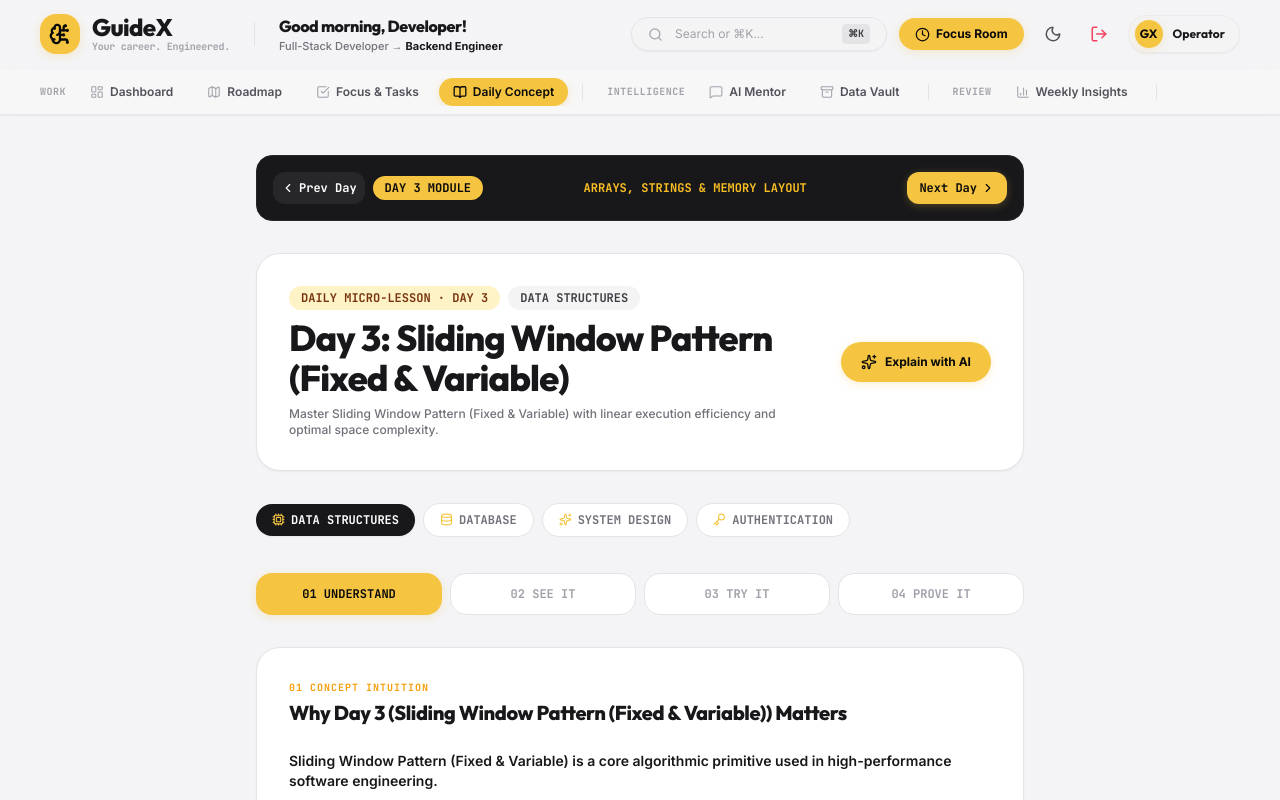
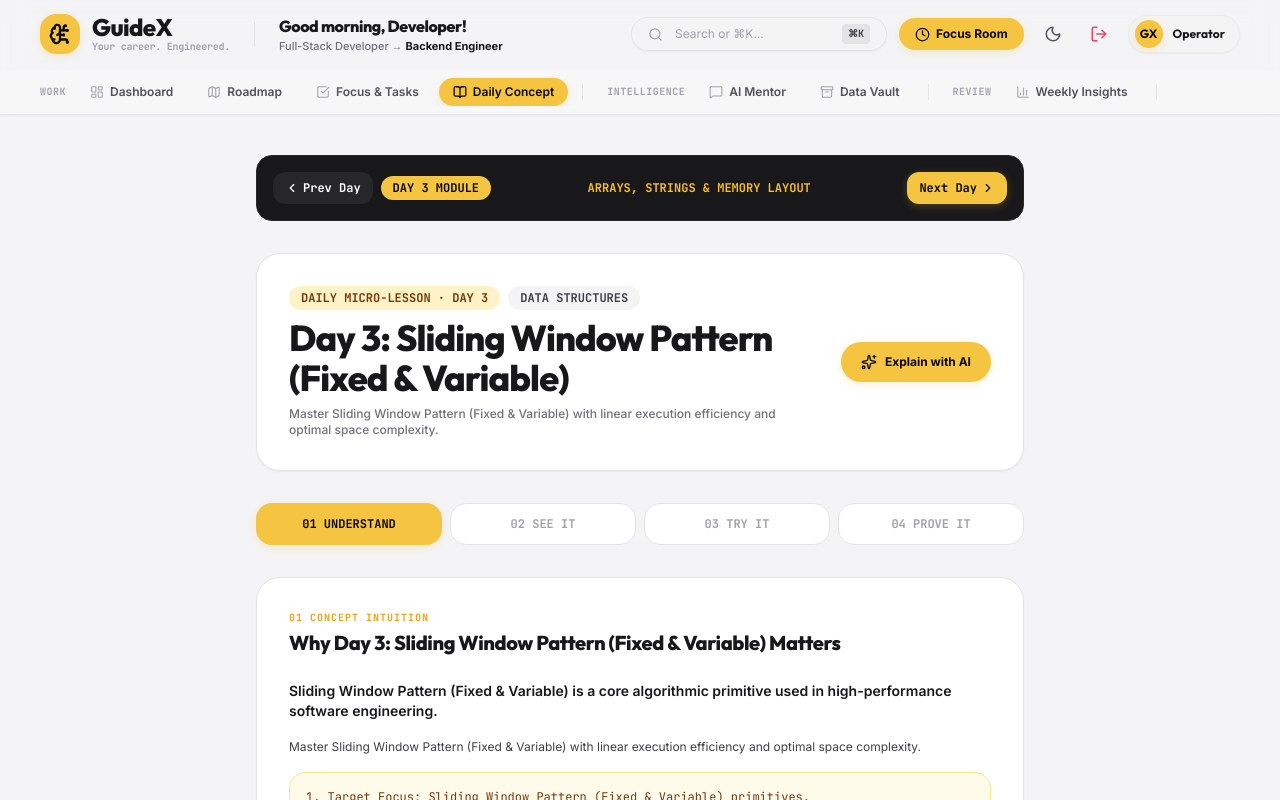
Before and after one commit to Hamz-24/GDX, a React (Vite) app in the folder client/: page /concept in a window 1280 px wide. Shown: the top 800 px of the page. Built offline with nearby package versions, Linux system fonts and the light colour scheme.

Commit message:
fix: locked DailyConcept to user active goal, removed redundant domain switcher chips, and fixed title typography formatting

```diff
--- a/client/src/pages/DailyConcept.jsx
+++ b/client/src/pages/DailyConcept.jsx
@@ -1,14 +1,8 @@
 import { useState, useEffect } from 'react';
 import { Play, Sparkles, CheckCircle2, ArrowRight, BookOpen, Clock, ShieldCheck, Database, Cpu, Key, ChevronLeft, ChevronRight } from 'lucide-react';
 import { useNavigate, useLocation } from 'react-router-dom';
-import { USER_PROFILE, CORE_GOALS, generatePersonalizedRoadmap } from '../constants/userProfile';
-
-const STEPS = [
-  { num: 1, key: 'understand', label: '01 UNDERSTAND' },
-  { num: 2, key: 'see',        label: '02 SEE IT' },
-  { num: 3, key: 'try',        label: '03 TRY IT' },
-  { num: 4, key: 'prove',      label: '04 PROVE IT' },
-];
+import { USER_PROFILE, generatePersonalizedRoadmap } from '../constants/userProfile';
+import { useAuth } from '../context/AuthContext';
 
 /**
  * Dynamic Concept Generator for ANY Day and ANY Domain
@@ -16,21 +10,20 @@ const STEPS = [
 function getConceptForDayAndDomain(domainName, dayNum) {
   const roadmapWeeks = generatePersonalizedRoadmap(domainName, 4, 'Basic / Beginner');
 
-  // Find topic matching dayNum across roadmap
-  let foundTopic = `Day ${dayNum} Core Module`;
+  let foundTopic = `Core Module`;
   let phaseTitle = domainName;
 
   for (const week of roadmapWeeks) {
     for (const d of week.days) {
       if (d.day === Number(dayNum)) {
-        foundTopic = d.title.replace(`Day ${dayNum}: `, '');
+        foundTopic = d.title.replace(/^Day \d+:\s*/, '');
         phaseTitle = week.title;
         break;
       }
     }
   }
 
-  const dUpper = domainName.toUpperCase();
+  const dUpper = (domainName || '').toUpperCase();
 
   // 1. DATA STRUCTURES CONCEPTS
   if (dUpper.includes('DATA') || dUpper.includes('DS')) {
@@ -141,12 +134,20 @@ function verifyAuthToken(req, res, next) {
   };
 }
 
+const STEPS = [
+  { num: 1, key: 'understand', label: '01 UNDERSTAND' },
+  { num: 2, key: 'see',        label: '02 SEE IT' },
+  { num: 3, key: 'try',        label: '03 TRY IT' },
+  { num: 4, key: 'prove',      label: '04 PROVE IT' },
+];
+
 const DailyConcept = () => {
   const navigate = useNavigate();
   const location = useLocation();
+  const { user } = useAuth();
 
-  // Selected Domain & Day Number State
-  const [selectedDomain, setSelectedDomain] = useState(location.state?.domain || USER_PROFILE.targetRole || 'DATA STRUCTURES');
+  // Selected Domain locked to user's active goal
+  const selectedDomain = user?.goal || location.state?.domain || USER_PROFILE.targetRole || 'DATA STRUCTURES';
   const [currentDayNum, setCurrentDayNum] = useState(location.state?.day || 3);
 
   // Dynamic Concept Data for active Domain and Day!
@@ -235,7 +236,7 @@ const DailyConcept = () => {
           <button
             onClick={handlePrevDay}
             disabled={currentDayNum <= 1}
-            className="p-2 rounded-xl bg-zinc-800 hover:bg-zinc-700 disabled:opacity-40 transition-colors text-xs font-mono font-bold flex items-center gap-1"
+            className="p-2 px-3 rounded-xl bg-zinc-800 hover:bg-zinc-700 disabled:opacity-40 transition-colors text-xs font-mono font-bold flex items-center gap-1"
           >
             <ChevronLeft size={14} /> Prev Day
           </button>
@@ -284,27 +285,6 @@ const DailyConcept = () => {
         </button>
       </div>
 
-      {/* Domain Switcher Chips */}
-      <div className="flex items-center gap-2 overflow-x-auto pb-1">
-        {CORE_GOALS.map(g => (
-          <button
-            key={g.id}
-            onClick={() => setSelectedDomain(g.name)}
-            className={`px-4 py-2 rounded-full text-xs font-mono font-bold whitespace-nowrap transition-all flex items-center gap-1.5 ${
-              selectedDomain === g.name
-                ? 'bg-zinc-900 dark:bg-zinc-100 text-white dark:text-zinc-900 shadow-sm'
-                : 'bg-white dark:bg-zinc-900 border border-zinc-200 dark:border-zinc-800 text-zinc-500 hover:text-zinc-900 dark:hover:text-white'
-            }`}
-          >
-            {g.name === 'DATA STRUCTURES' && <Cpu size={13} className="text-[#F5C542]" />}
-            {g.name === 'DATABASE' && <Database size={13} className="text-[#F5C542]" />}
-            {g.name === 'SYSTEM DESIGN' && <Sparkles size={13} className="text-[#F5C542]" />}
-            {g.name === 'AUTHENTICATION' && <Key size={13} className="text-[#F5C542]" />}
-            <span>{g.name}</span>
-          </button>
-        ))}
-      </div>
-
       {/* 4-Step Progress Tracker */}
       <div className="grid grid-cols-2 sm:grid-cols-4 gap-2">
         {STEPS.map((step) => {
@@ -334,7 +314,7 @@ const DailyConcept = () => {
           <div className="space-y-1">
             <span className="text-[10px] font-mono font-bold text-amber-500 uppercase tracking-widest block">01 CONCEPT INTUITION</span>
             <h2 className="text-xl font-extrabold font-display text-zinc-900 dark:text-white">
-              Why Day {currentDayNum} ({concept.title}) Matters
+              Why Day {currentDayNum}: {concept.title} Matters
             </h2>
           </div>
 
@@ -444,7 +424,7 @@ const DailyConcept = () => {
 
           <div className="rounded-2xl overflow-hidden border border-zinc-800 shadow-sm">
             <div className="px-4 py-2.5 bg-zinc-950 text-[11px] font-mono text-amber-400 font-bold border-b border-zinc-800 flex justify-between">
-              <span>day_{currentDayNum}_{concept.title.toLowerCase().replace(/[^a-z0-0]/g, '_')}</span>
+              <span>day_{currentDayNum}_{concept.title.toLowerCase().replace(/[^a-z0-9]/g, '_')}</span>
               <span className="text-zinc-500">Day {currentDayNum} Production Code</span>
             </div>
             <pre className="p-4 bg-zinc-900 text-zinc-100 font-mono text-xs overflow-x-auto leading-relaxed">{concept.codeSnippet}</pre>
```
